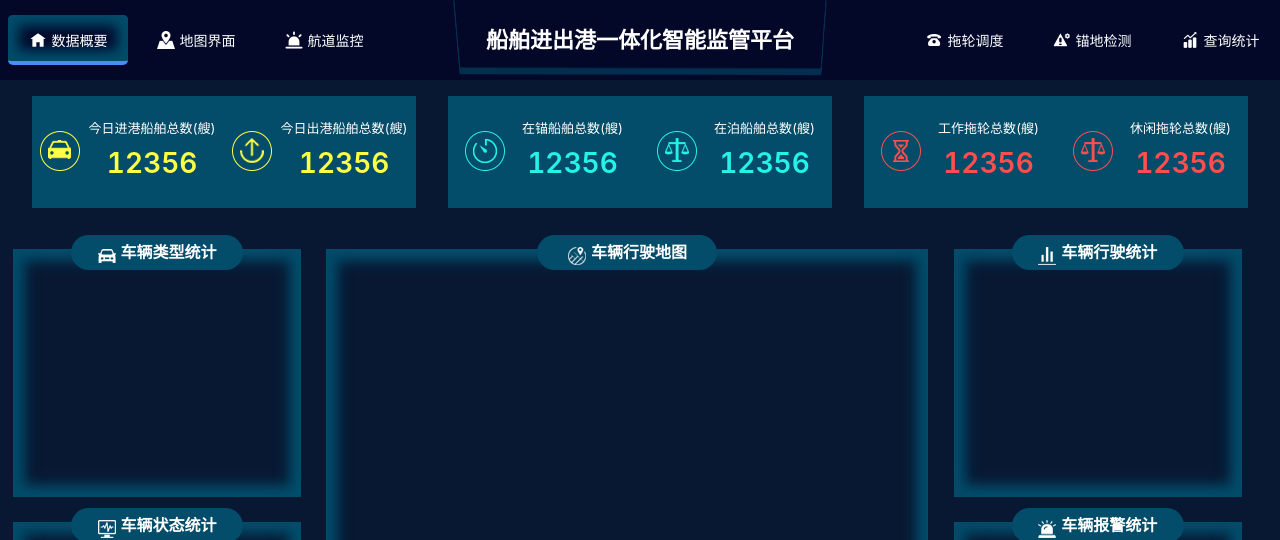
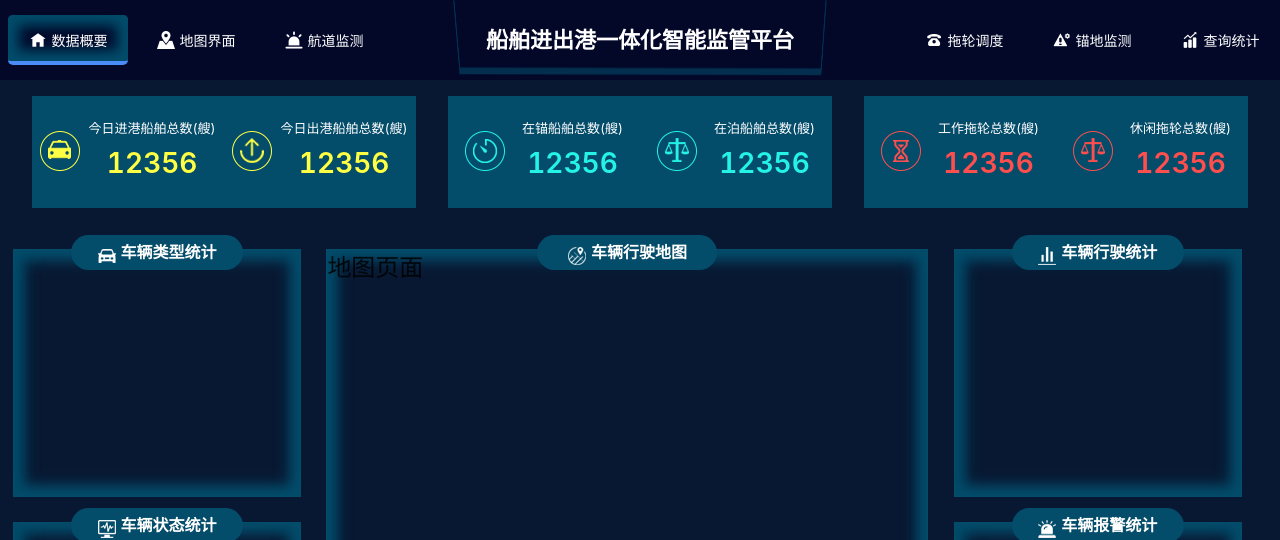
Before and after one commit to xiaozhangtongx/port-demo, a Vue app: page /#/home in a window 1280 px wide. Before the commit this address led to /home#/home. Shown: the top 540 px of the page. Built offline with nearby package versions, Linux system fonts and the light colour scheme.

Commit message:
路由跳转

```diff
--- a/package.json
+++ b/package.json
@@ -10,7 +10,7 @@
     "ant-design-vue": "^1.7.8",
     "core-js": "^3.6.5",
     "vue": "^2.6.11",
-    "vue-router": "^3.2.0",
+    "vue-router": "3.0",
     "vuex": "^3.4.0"
   },
   "devDependencies": {
--- a/src/layout/Header.vue
+++ b/src/layout/Header.vue
@@ -9,8 +9,10 @@
     <header class="header">
       <div class="header-left">
         <ul>
-          <li v-for="item in nav_left" :key="item.title" :class="item.liclass">
-            <i :class="item.class"></i><a :href="item.router">{{item.title}}</a>
+          <li v-for="item in nav_left" :key="item.id" :class="isActive === item.id?'nav_active':''"
+            @click="click(item)">
+            <i :class="item.class"></i>
+            <router-link :to="item.router">{{item.title}}</router-link>
           </li>
         </ul>
       </div>
@@ -19,8 +21,10 @@
       </div>
       <div class="header-right">
         <ul>
-          <li v-for="item in nav_right" :key="item.title">
-            <i :class="item.class"></i><a :href="item.router">{{item.title}}</a>
+          <li v-for="item in nav_right" :key="item.id" :class="isActive === item.id?'nav_active':''"
+            @click="click(item)">
+            <i :class="item.class"></i>
+            <router-link :to="item.router">{{item.title}}</router-link>
           </li>
         </ul>
       </div>
@@ -33,36 +37,42 @@ export default {
   name: '',
   data() {
     return {
+      isActive: 1,
       nav_left: [
         {
+          id: 1,
           title: '数据概要',
           router: '/home',
           class: 'nav_1 ',
-          liclass: 'nav_active',
         },
         {
+          id: 2,
           title: '地图界面',
           router: '/map',
           class: 'nav_3',
         },
         {
-          title: '航道监控',
+          id: 3,
+          title: '航道监测',
           router: '/ship',
           class: 'nav_2',
         },
       ],
       nav_right: [
         {
+          id: 4,
           title: '拖轮调度',
           router: '/tuolun',
           class: 'nav_4 ',
         },
         {
-          title: '锚地检测',
+          id: 5,
+          title: '锚地监测',
           router: '/maodi',
           class: 'nav_5',
         },
         {
+          id: 6,
           title: '查询统计',
           router: '/data',
           class: 'nav_6',
@@ -70,7 +80,12 @@ export default {
       ],
     }
   },
-  methods: {},
+  methods: {
+    click(item) {
+      this.isActive = item.id
+      this.$router.push(item.router)
+    },
+  },
 }
 </script>
 
--- a/src/router/index.js
+++ b/src/router/index.js
@@ -6,7 +6,6 @@
  */
 import Vue from 'vue'
 import VueRouter from 'vue-router'
-import Home from '../views/Home.vue'
 import BasicLayout from '@/layout/BasicLayout'
 
 Vue.use(VueRouter)
@@ -17,20 +16,46 @@ const routes = [
     name: 'Main',
     component: BasicLayout,
     redirect: '/home',
-    //component: () => import(/* webpackChunkName: "about" */ '../views/About.vue')
     children: [
+      {
+        path: '',
+        redirect: '/home',
+      },
       {
         path: '/home',
         name: 'Home',
-        component: Home,
+        component: () => import('../views/Home.vue'),
+      },
+      {
+        path: '/map',
+        name: 'Map',
+        component: () => import('../views/Map.vue'),
+      },
+      {
+        path: '/ship',
+        name: 'Ship',
+        component: () => import('../views/Ship.vue'),
+      },
+      {
+        path: '/tuolun',
+        name: 'Tuolun',
+        component: () => import('../views/Tuolun.vue'),
+      },
+      {
+        path: '/maodi',
+        name: 'Maodi',
+        component: () => import('../views/Maodi.vue'),
+      },
+      {
+        path: '/data',
+        name: 'Data',
+        component: () => import('../views/Data.vue'),
       },
     ],
   },
 ]
 
 const router = new VueRouter({
-  mode: 'history',
-  base: process.env.BASE_URL,
   routes,
 })
 
--- /dev/null
+++ b/src/views/Data.vue
@@ -0,0 +1,24 @@
+<!--
+ * @Description:
+ * @Version: 1.0
+ * @Author: xiaozhangtx
+ * @Date: 2021-10-27 15:59:57
+-->
+<template>
+  <div>
+    <h2>查询统计</h2>
+  </div>
+</template>
+
+<script>
+export default {
+  name: '',
+  data() {
+    return {}
+  },
+  methods: {},
+}
+</script>
+
+<style scoped lang='less'>
+</style>
--- a/src/views/Home.vue
+++ b/src/views/Home.vue
@@ -79,7 +79,9 @@
           <div class="div_any_title any_title_width">
             <img src="../assets/img/title_3.png" />车辆行驶地图
           </div>
-          <div id="map_div"></div>
+          <div id="map_div">
+            <Map />
+          </div>
         </div>
       </div>
       <div class="right div_any01">
@@ -101,6 +103,7 @@
 </template>
 
 <script>
+import Map from '@/views/Map'
 export default {
   name: 'Home',
   data() {
@@ -108,7 +111,9 @@ export default {
       port_data: [{}],
     }
   },
-  components: {},
+  components: {
+    Map,
+  },
 }
 </script>
 
--- /dev/null
+++ b/src/views/Maodi.vue
@@ -0,0 +1,24 @@
+<!--
+ * @Description:
+ * @Version: 1.0
+ * @Author: xiaozhangtx
+ * @Date: 2021-10-27 15:59:16
+-->
+<template>
+  <div>
+    <h2>锚地监测</h2>
+  </div>
+</template>
+
+<script>
+export default {
+  name: '',
+  data() {
+    return {}
+  },
+  methods: {},
+}
+</script>
+
+<style scoped lang='less'>
+</style>
--- /dev/null
+++ b/src/views/Map.vue
@@ -0,0 +1,24 @@
+<!--
+ * @Description:
+ * @Version: 1.0
+ * @Author: xiaozhangtx
+ * @Date: 2021-10-27 15:57:28
+-->
+<template>
+  <div>
+    <h2>地图页面</h2>
+  </div>
+</template>
+
+<script>
+export default {
+  name: '',
+  data() {
+    return {}
+  },
+  methods: {},
+}
+</script>
+
+<style scoped lang='less'>
+</style>
--- /dev/null
+++ b/src/views/Ship.vue
@@ -0,0 +1,24 @@
+<!--
+ * @Description:
+ * @Version: 1.0
+ * @Author: xiaozhangtx
+ * @Date: 2021-10-27 15:58:13
+-->
+<template>
+  <div>
+    <h2>航道监管</h2>
+  </div>
+</template>
+
+<script>
+export default {
+  name: '',
+  data() {
+    return {}
+  },
+  methods: {},
+}
+</script>
+
+<style scoped lang='less'>
+</style>
--- /dev/null
+++ b/src/views/Tuolun.vue
@@ -0,0 +1,24 @@
+<!--
+ * @Description:
+ * @Version: 1.0
+ * @Author: xiaozhangtx
+ * @Date: 2021-10-27 15:58:46
+-->
+<template>
+  <div>
+    <h2>拖轮调度</h2>
+  </div>
+</template>
+
+<script>
+export default {
+  name: '',
+  data() {
+    return {}
+  },
+  methods: {},
+}
+</script>
+
+<style scoped lang='less'>
+</style>
--- /dev/null
+++ b/vue.config.js
@@ -0,0 +1,17 @@
+/*
+ * @Description:
+ * @Version: 1.0
+ * @Author: xiaozhangtx
+ * @Date: 2021-10-11 16:33:28
+ */
+module.exports = {
+  publicPath: './',
+  runtimeCompiler: true,
+  css: {
+    loaderOptions: {
+      less: {
+        javascriptEnabled: true,
+      },
+    },
+  },
+}
```
Also changed, not shown: 1 other file (tests, documents, lock files or other folders).
